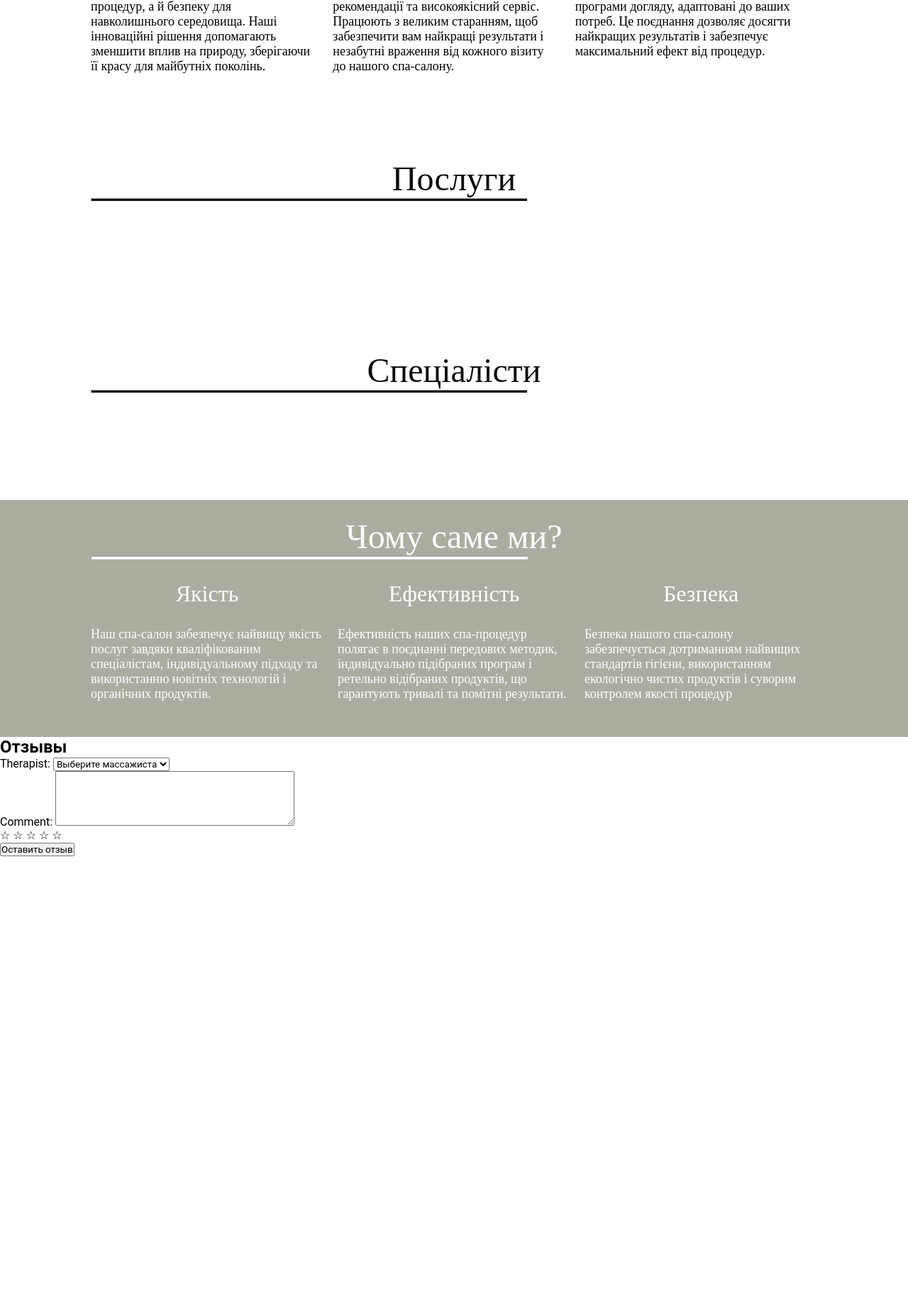
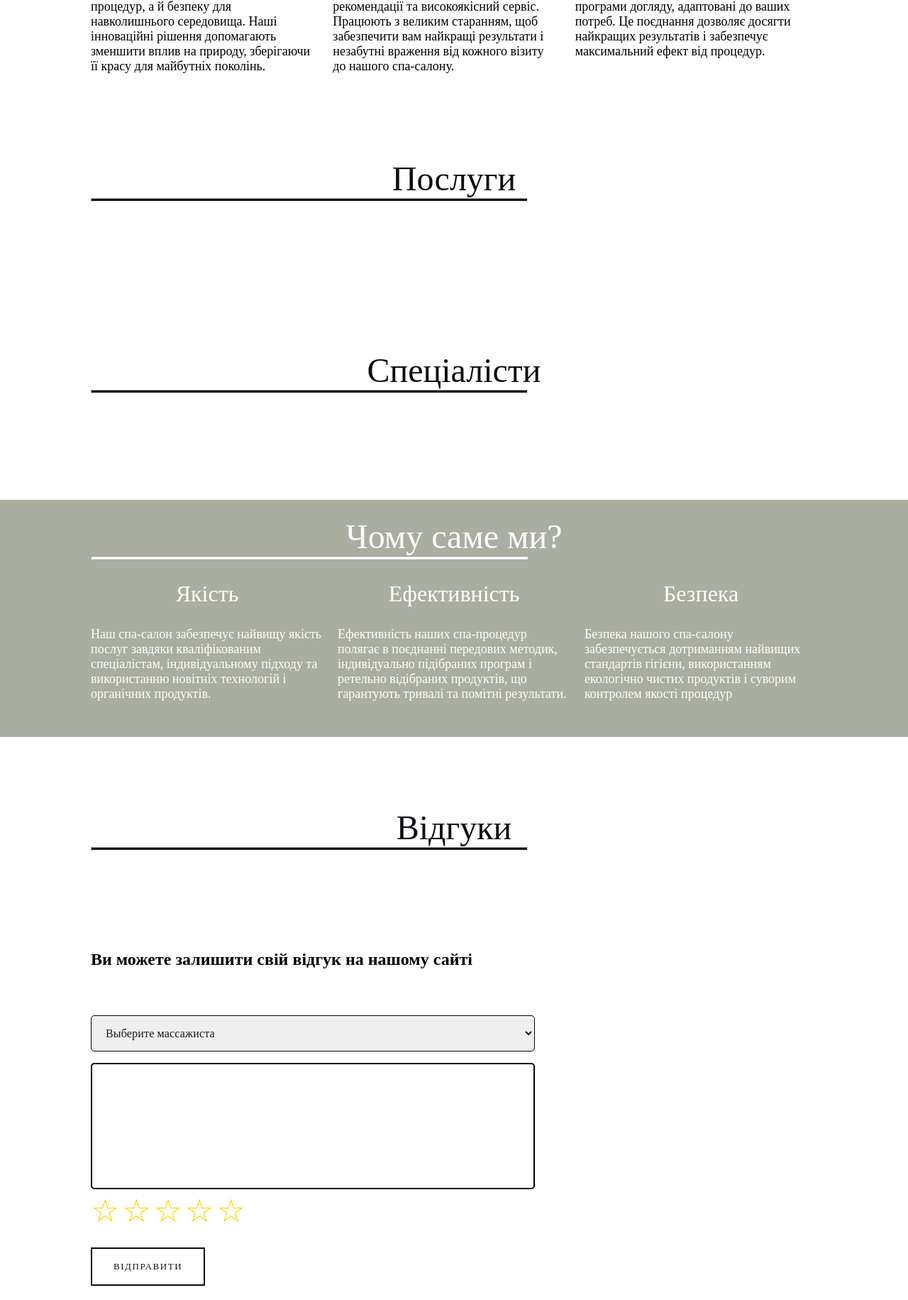
Before and after one commit to fullt1lt/spa_coffee_house, a Django app: page / in a window 1280 px wide. Shown: the part 2070-3901 px from the top of the page at 71% size. Before the commit the page ends 3276 px from the top, so only its background shows below. Run offline with Django 5.2, Linux system fonts and the light colour scheme; data that the repository does not hold is empty.

Commit message:
add review_list with style

```diff
--- a/myspa/views.py
+++ b/myspa/views.py
@@ -4,9 +4,10 @@ from django.views import View
 from django.contrib.auth import login
 from forms.forms import LoginUserForm, MassageTherapistForm, RegisterUserForm, ReviewForm
 from django.contrib.auth.views import LoginView
-from django.views.generic import ListView, DeleteView, UpdateView,CreateView
+from django.views.generic import ListView, DeleteView, UpdateView, CreateView
 from django.utils.decorators import method_decorator
 from django.contrib.auth.decorators import login_required
+from django.core.paginator import Paginator
 
 from myspa.models import MassageTherapist, Review, SpaUser, TypeCategories, SpaСategories
 from spa.mixins import SuperUserRequiredMixin
@@ -40,10 +41,17 @@ class MainPage(View):
         spa_categories = SpaСategories.objects.all().order_by('name')
         massage_therapists = MassageTherapist.objects.all().order_by('-average_rating')
         review_form = ReviewForm()
+        reviews = Review.objects.all().order_by('-created_at')
+
+        paginator = Paginator(reviews, 4)
+        page_number = request.GET.get('page')
+        page_reviews = paginator.get_page(page_number)
+
         context = {
             'spa_categories': spa_categories,
             'massage_therapists': massage_therapists,
             'review_form': review_form,
+            'reviews': page_reviews,
         }
         return render(request, self.template_name, context)
 
@@ -63,9 +71,8 @@ class MainPage(View):
                 comment=comment
             )
             review.save()
-            return redirect('/')  # Перенаправляем на главную страницу или другую нужную
+            return redirect('/')
 
-        # Если форма не валидна, показываем её с ошибками
         spa_categories = SpaСategories.objects.all()
         massage_therapists = MassageTherapist.objects.all()
         context = {
--- a/static_source/css/index.css
+++ b/static_source/css/index.css
@@ -12,7 +12,7 @@
 * {
   margin: 0;
   padding: 0;
-  font-family: "Roboto", sans-serif;
+  font-family: var(--font-family-Manrope);
 }
 
 body {
@@ -1199,6 +1199,9 @@ a {
           flex-direction: column;
   width: 100%;
 }
+.Main_Spa_Categories .Main_Spa_Categories_list .Main_Spa_Categories_content .Main_Spa_Categories_content_list .Main_Spa_Categories_content_item .Categories_content_item_list .item_image {
+  overflow: hidden;
+}
 .Main_Spa_Categories .Main_Spa_Categories_list .Main_Spa_Categories_content .Main_Spa_Categories_content_list .Main_Spa_Categories_content_item .Categories_content_item_list .item_image .Category_img {
   width: 100%;
   border-radius: 8px;
@@ -1481,6 +1484,189 @@ a {
   line-height: normal;
 }
 
+.Main_Review {
+  margin-top: 80px;
+}
+.Main_Review .Main_Review_list {
+  display: -webkit-box;
+  display: -ms-flexbox;
+  display: flex;
+  -webkit-box-orient: vertical;
+  -webkit-box-direction: normal;
+      -ms-flex-direction: column;
+          flex-direction: column;
+  width: 100%;
+}
+.Main_Review .Main_Review_list .Block_review {
+  display: -webkit-box;
+  display: -ms-flexbox;
+  display: flex;
+  width: 100%;
+  margin-top: 50px;
+}
+.Main_Review .Main_Review_list .Block_review .Review_list {
+  display: -webkit-box;
+  display: -ms-flexbox;
+  display: flex;
+  -webkit-box-pack: start;
+      -ms-flex-pack: start;
+          justify-content: flex-start;
+  -ms-flex-wrap: wrap;
+      flex-wrap: wrap;
+  width: 100%;
+  gap: 24px;
+}
+.Main_Review .Main_Review_list .Block_review .Review_list .review_item {
+  display: -webkit-box;
+  display: -ms-flexbox;
+  display: flex;
+  -webkit-box-orient: vertical;
+  -webkit-box-direction: normal;
+      -ms-flex-direction: column;
+          flex-direction: column;
+  width: 40%;
+  padding: 16px;
+  -webkit-box-align: start;
+      -ms-flex-align: start;
+          align-items: flex-start;
+  border-radius: 16px;
+  background: #fff;
+  -webkit-box-shadow: 0px 4px 4px 0px rgba(0, 0, 0, 0.25);
+          box-shadow: 0px 4px 4px 0px rgba(0, 0, 0, 0.25);
+}
+.Main_Review .Main_Review_list .Block_review .Review_list .review_item .review_user_info_list {
+  display: -webkit-box;
+  display: -ms-flexbox;
+  display: flex;
+  width: 100%;
+  -webkit-box-pack: start;
+      -ms-flex-pack: start;
+          justify-content: flex-start;
+  display: flex;
+}
+.Main_Review .Main_Review_list .Block_review .Review_list .review_item .review_user_info_list .user_image {
+  width: 95px;
+  height: 95px;
+  -o-object-fit: cover;
+     object-fit: cover;
+  border-radius: 8px;
+}
+.Main_Review .Main_Review_list .Block_review .Review_list .review_item .review_user_info_list .review_user_name {
+  color: #000;
+  font-size: 26px;
+  font-style: normal;
+  font-weight: 400;
+  line-height: normal;
+  margin-left: 16px;
+}
+.Main_Review .Main_Review_list .Block_review .Review_list .review_item .review_commit {
+  margin-top: 24px;
+  color: #000;
+  font-family: "Spline Sans";
+  font-size: 18px;
+  font-style: normal;
+  font-weight: 400;
+  line-height: normal;
+}
+.Main_Review .Main_Review_list .Block_review .Review_list .review_item .rating_list {
+  display: -webkit-box;
+  display: -ms-flexbox;
+  display: flex;
+  -webkit-box-align: center;
+      -ms-flex-align: center;
+          align-items: center;
+}
+.Main_Review .Main_Review_list .Block_review .Review_list .review_item .rating_list .rating {
+  margin-right: 10px;
+}
+.Main_Review .Main_Review_list .Block_review .Review_list .review_item .rating_list .rating .star {
+  color: gold;
+  font-size: 25px;
+  display: inline-block;
+}
+.Main_Review .Main_Review_list .Review_form_list {
+  display: -webkit-box;
+  display: -ms-flexbox;
+  display: flex;
+  -webkit-box-orient: vertical;
+  -webkit-box-direction: normal;
+      -ms-flex-direction: column;
+          flex-direction: column;
+  -webkit-box-align: start;
+      -ms-flex-align: start;
+          align-items: flex-start;
+  margin-top: 90px;
+}
+.Main_Review .Main_Review_list .Review_form_list .review_form_header {
+  color: #000;
+  text-align: center;
+  font-size: 24px;
+  font-style: normal;
+  font-weight: 700;
+  line-height: normal;
+}
+.Main_Review .Main_Review_list .Review_form_list .review_form {
+  margin-top: 65px;
+}
+.Main_Review .Main_Review_list .Review_form_list .review_form p label {
+  display: none;
+}
+.Main_Review .Main_Review_list .Review_form_list .review_form p #id_therapist {
+  display: -webkit-box;
+  display: -ms-flexbox;
+  display: flex;
+  width: 100%;
+  padding: 15px 16px;
+  -webkit-box-align: center;
+      -ms-flex-align: center;
+          align-items: center;
+  gap: 16px;
+  border-radius: 5px;
+  border: 1px solid #030303;
+  color: #181719;
+  font-size: 16px;
+  font-style: normal;
+  font-weight: 400;
+  line-height: 22px; /* 137.5% */
+  letter-spacing: 0.16px;
+}
+.Main_Review .Main_Review_list .Review_form_list .review_form p .form-control {
+  border-radius: 5px;
+  padding: 15px 16px;
+  margin-top: 16px;
+  width: 590px;
+  height: 144px;
+  border: 2px solid #030303;
+  color: #181719;
+  font-size: 16px;
+  font-style: normal;
+  font-weight: 400;
+  line-height: 22px; /* 137.5% */
+  letter-spacing: 0.16px;
+  resize: none;
+}
+.Main_Review .Main_Review_list .Review_form_list .review_form .rating-stars .star_rating {
+  color: gold;
+  font-size: 45px;
+  display: inline-block;
+  cursor: default;
+}
+.Main_Review .Main_Review_list .Review_form_list .review_form .rating_button {
+  margin-top: 25px;
+  border: 2px solid #0c0c0c;
+  padding: 15px 30px;
+  color: #141414;
+  text-align: center;
+  font-size: 13px;
+  font-style: normal;
+  font-weight: 400;
+  line-height: 19.5px;
+  letter-spacing: 1.56px;
+  text-transform: uppercase;
+  background-image: none;
+  background: transparent;
+}
+
 .Main_Header {
   position: relative;
   -webkit-box-align: center;
--- a/static_source/js/rating.js
+++ b/static_source/js/rating.js
@@ -1,11 +1,10 @@
 document.addEventListener('DOMContentLoaded', function () {
-    const stars = document.querySelectorAll('.star');
-    const ratingInput = document.querySelector('#id_rating'); // Замените на ваш идентификатор поля рейтинга
+    const stars = document.querySelectorAll(".star_rating");
+    const ratingInput = document.querySelector('#id_rating');
     stars.forEach(star => {
         star.addEventListener('click', function () {
             const value = this.dataset.value;
             ratingInput.value = value;
-            // Установка активного состояния для звёзд
             stars.forEach(s => {
                 if (s.dataset.value <= value) {
                     s.innerHTML = '★'; // Звезда заполнена
--- a/static_source/sass/components/Main/_Main.scss
+++ b/static_source/sass/components/Main/_Main.scss
@@ -9,3 +9,4 @@
 @import "./components/Main_Page/Main_Spa_Categories";
 @import "./components/Main_Page/Main_Massage_Therapist";
 @import "./components/Main_Page/Main_Why_Us";
+@import "./components/Main_Page/Main_Review";
--- /dev/null
+++ b/static_source/sass/components/Main/components/Main_Page/_Main_Review.scss
@@ -0,0 +1,148 @@
+.Main_Review {
+  margin-top: 80px;
+
+  .Main_Review_list {
+    display: flex;
+    flex-direction: column;
+    width: 100%;
+    .Block_review {
+      display: flex;
+      width: 100%;
+      margin-top: 50px;
+      .Review_list {
+        display: flex;
+        justify-content: flex-start;
+        flex-wrap: wrap;
+        width: 100%;
+        gap: 24px;
+        .review_item {
+          display: flex;
+          flex-direction: column;
+          width: 40%;
+          padding: 16px;
+          align-items: flex-start;
+          border-radius: 16px;
+          background: #fff;
+          box-shadow: 0px 4px 4px 0px rgba(0, 0, 0, 0.25);
+          .review_user_info_list {
+            display: flex;
+            width: 100%;
+            justify-content: flex-start;
+            display: flex;
+            .user_image {
+              width: 95px;
+              height: 95px;
+              object-fit: cover;
+              border-radius: 8px;
+            }
+            .review_user_name {
+              color: #000;
+              font-size: 26px;
+              font-style: normal;
+              font-weight: 400;
+              line-height: normal;
+              margin-left: 16px;
+            }
+          }
+          .review_commit {
+            margin-top: 24px;
+            color: #000;
+            font-family: "Spline Sans";
+            font-size: 18px;
+            font-style: normal;
+            font-weight: 400;
+            line-height: normal;
+          }
+          .rating_list {
+            display: flex;
+            align-items: center;
+            .rating {
+              margin-right: 10px;
+              .star {
+                color: gold;
+                font-size: 25px;
+                display: inline-block;
+              }
+            }
+          }
+        }
+      }
+    }
+    .Review_form_list {
+      display: flex;
+      flex-direction: column;
+      align-items: flex-start;
+      margin-top: 90px;
+      .review_form_header {
+        color: #000;
+        text-align: center;
+        font-size: 24px;
+        font-style: normal;
+        font-weight: 700;
+        line-height: normal;
+      }
+      .review_form {
+        margin-top: 65px;
+        p {
+          label {
+            display: none;
+          }
+          #id_therapist {
+            display: flex;
+            width: 100%;
+            padding: 15px 16px;
+            align-items: center;
+            gap: 16px;
+            border-radius: 5px;
+            border: 1px solid #030303;
+            color: #181719;
+            font-size: 16px;
+            font-style: normal;
+            font-weight: 400;
+            line-height: 22px; /* 137.5% */
+            letter-spacing: 0.16px;
+          }
+
+          .form-control {
+            border-radius: 5px;
+            padding: 15px 16px;
+            margin-top: 16px;
+            width: 590px;
+            height: 144px;
+            border: 2px solid #030303;
+            color: #181719;
+            font-size: 16px;
+            font-style: normal;
+            font-weight: 400;
+            line-height: 22px; /* 137.5% */
+            letter-spacing: 0.16px;
+            resize: none;
+          }
+        }
+        .rating-stars {
+          .star_rating {
+            color: gold;
+            font-size: 45px;
+            display: inline-block;
+            cursor: default;
+          }
+        }
+        .rating_button {
+          margin-top: 25px;
+          border: 2px solid #0c0c0c;
+          padding: 15px 30px;
+          color: #141414;
+          text-align: center;
+          font-size: 13px;
+          font-style: normal;
+          font-weight: 400;
+          line-height: 19.5px;
+          letter-spacing: 1.56px;
+          text-transform: uppercase;
+          background-image: none;
+          background: transparent;
+        }
+      }
+    }
+  }
+}
--- a/static_source/sass/components/Main/components/Main_Page/_Main_Spa_Categories.scss
+++ b/static_source/sass/components/Main/components/Main_Page/_Main_Spa_Categories.scss
@@ -28,6 +28,7 @@
             flex-direction: column;
             width: 100%;
             .item_image {
+              overflow: hidden;
               .Category_img {
                 width: 100%;
                 border-radius: 8px;
--- a/static_source/sass/utils/_App.scss
+++ b/static_source/sass/utils/_App.scss
@@ -1,7 +1,7 @@
 * {
   margin: 0;
   padding: 0;
-  font-family: "Roboto", sans-serif;
+  font-family: var(--font-family-Manrope);
 }
 
 body {
--- a/templates/new_index.html
+++ b/templates/new_index.html
@@ -305,21 +305,59 @@
                 </li>
             </ul>
         </section>
-<section class="review-section">
-<h2>Отзывы</h2>
-    <!-- Форма для создания отзыва -->
-    <form method="post" action="{% url 'new_index' %}">
+        <section class="Main_Review Block_content">
+            <ul class="Main_Review_list">
+                <li class="Main_headers">
+                    <h1>
+                        Відгуки
+                    </h1>
+                    <hr>
+                </li>
+                <li class="Block_review">
+                    <ul class="Review_list">
+                        {% for review in reviews %}
+                            <li class="review_item">
+                                <ul class="review_user_info_list">
+                                    <li class="review_user_image">
+                                        {% if review.user.profile_image %}
+                                            <img src="{{review.user.profile_image.url}}" alt="" class="user_image">
+                                        {% else %}
+                                            <img src="{%static 'icon/profile.png'%}" alt="" class="user_image">
+                                        {% endif %}
+                                    </li>
+                                    <li class="review_user_name">
+                                        {{ review.user.username}}
+                                    </li>
+                                </ul>
+                                <span class="review_commit">
+                                    {{review.comment}}
+                                </span>
+                                <ul class="rating_list">
+                                    <li class="rating" data-rating="{{review.rating}}">
+                                    </li>
+                                </ul>
+                            </li>
+                        {% endfor %}
+                    </ul>
+                </li>
+                <li class="Review_form_list">
+                    <h2 class="review_form_header">
+                        Ви можете залишити свій відгук на нашому сайті
+                    </h2>
+                    <form method="post" action="{% url 'new_index' %}" class="review_form">
                         {% csrf_token %}
                         {{ review_form.as_p }}
                         <div class="rating-stars">
-            <span class="star" data-value="1">☆</span>
-            <span class="star" data-value="2">☆</span>
-            <span class="star" data-value="3">☆</span>
-            <span class="star" data-value="4">☆</span>
-            <span class="star" data-value="5">☆</span>
+                            <span class="star_rating" data-value="1">☆</span>
+                            <span class="star_rating" data-value="2">☆</span>
+                            <span class="star_rating" data-value="3">☆</span>
+                            <span class="star_rating" data-value="4">☆</span>
+                            <span class="star_rating" data-value="5">☆</span>
                         </div>
-        <button type="submit">Оставить отзыв</button>
+                        <button type="submit" class="rating_button">Відправити</button>
                     </form>
+                </li>
+            </ul>
             <script src="{% static 'js/rating.js' %}"></script>
         </section>
 
```
Also changed, not shown: myspa/models.py (+6 -2 lines), static_source/css/index.min.css, 1 other file. Lines whose indentation alone changed are shown as unchanged.
